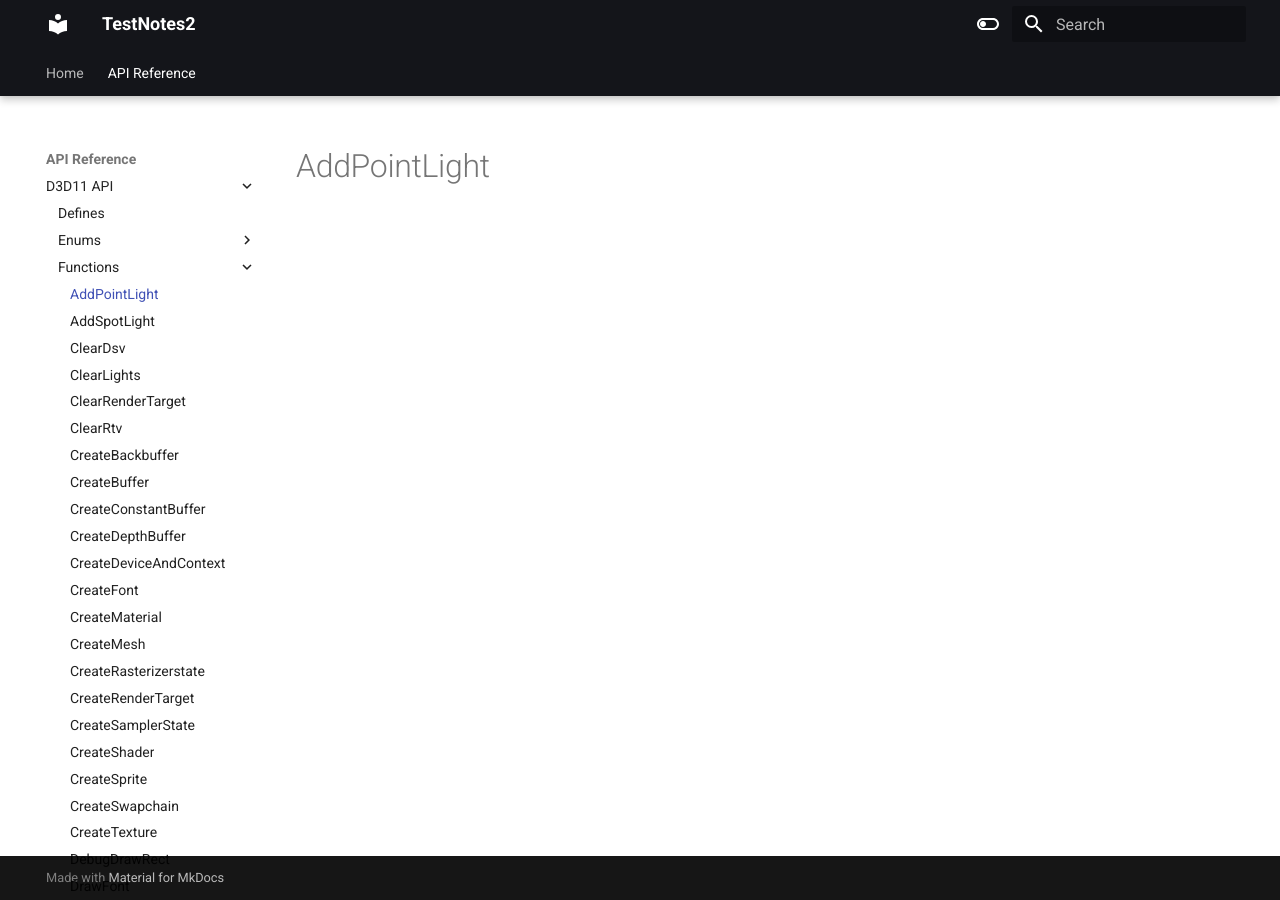
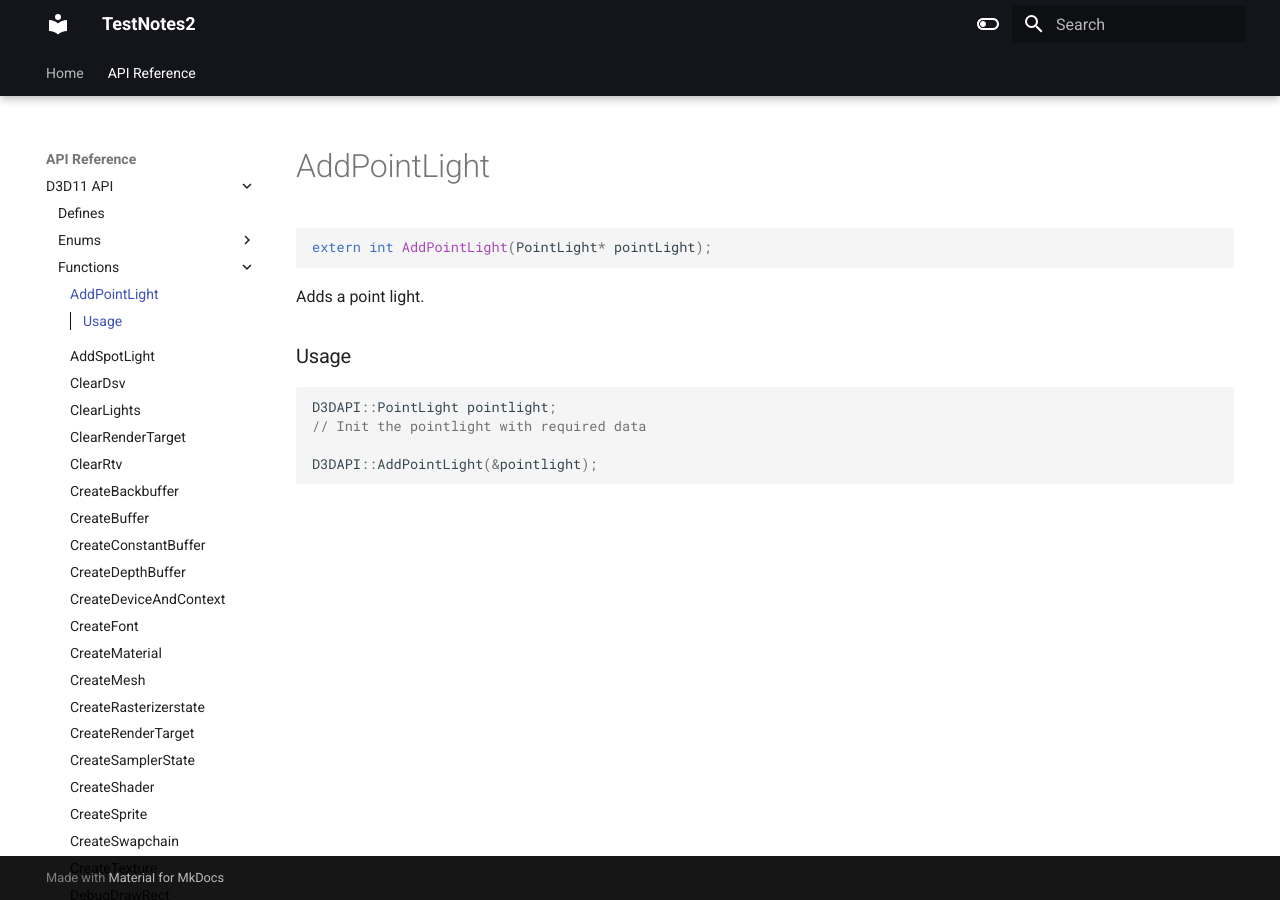
Before and after one commit to erichederstedt/TempEngineDocs, an MkDocs documentation site: the page built from docs/API Reference/D3D11 API/Functions/AddPointLight.md, in a window 1280 px wide. Built offline with MkDocs 1.6.1 and Material for MkDocs 9.7.7, drawn with Linux system fonts in a browser that asks for light colours.

Commit message:
PUSH NOTE : AddPointLight.md

````diff
--- a/docs/API Reference/D3D11 API/Functions/AddPointLight.md
+++ b/docs/API Reference/D3D11 API/Functions/AddPointLight.md
@@ -1 +1,16 @@
 # AddPointLight
+
+```c++
+extern int AddPointLight(PointLight* pointLight);
+```
+
+Adds a point light.
+
+
+### Usage
+```c++
+D3DAPI::PointLight pointlight;
+// Init the pointlight with required data
+
+D3DAPI::AddPointLight(&pointlight);
+```
````
